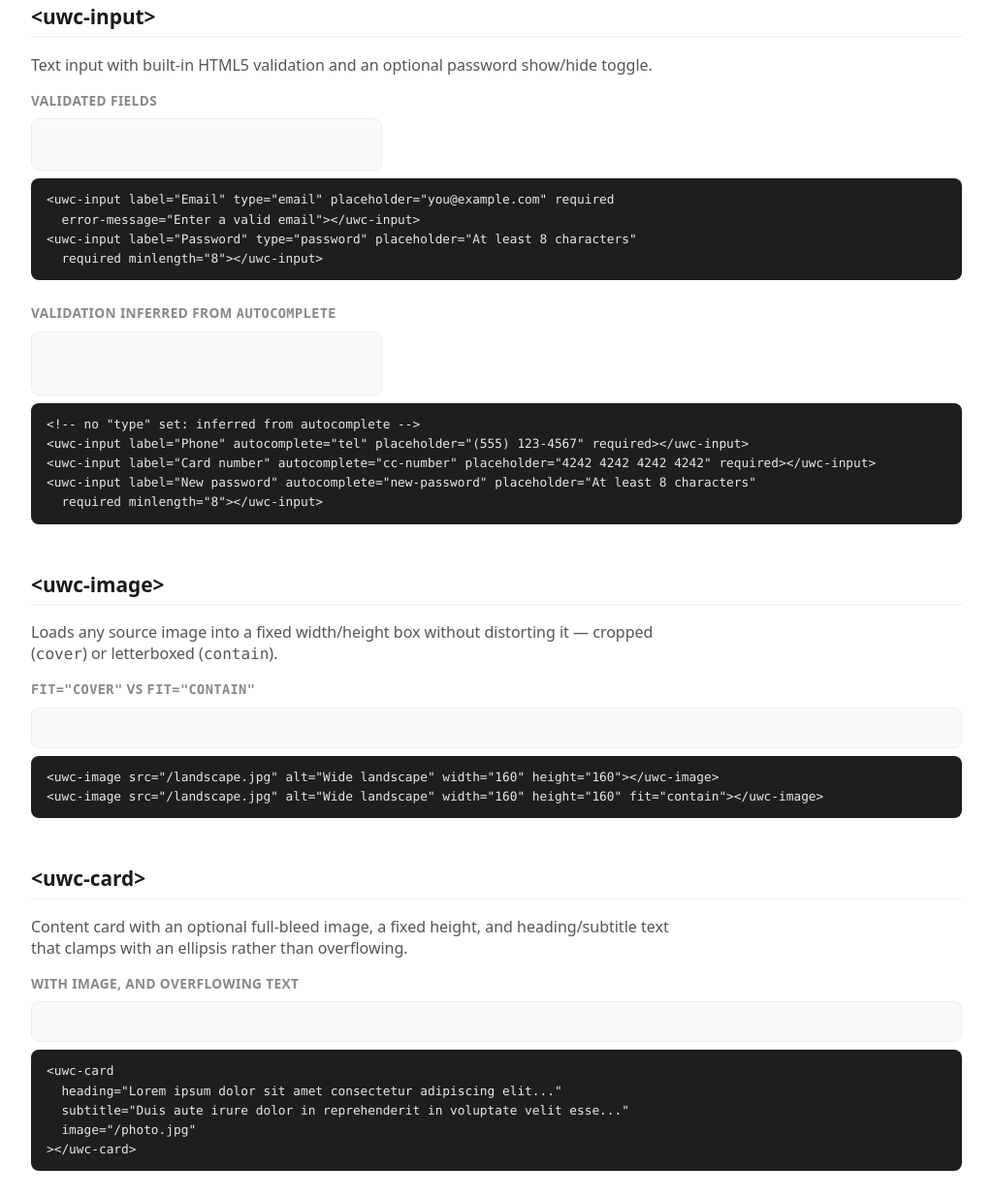
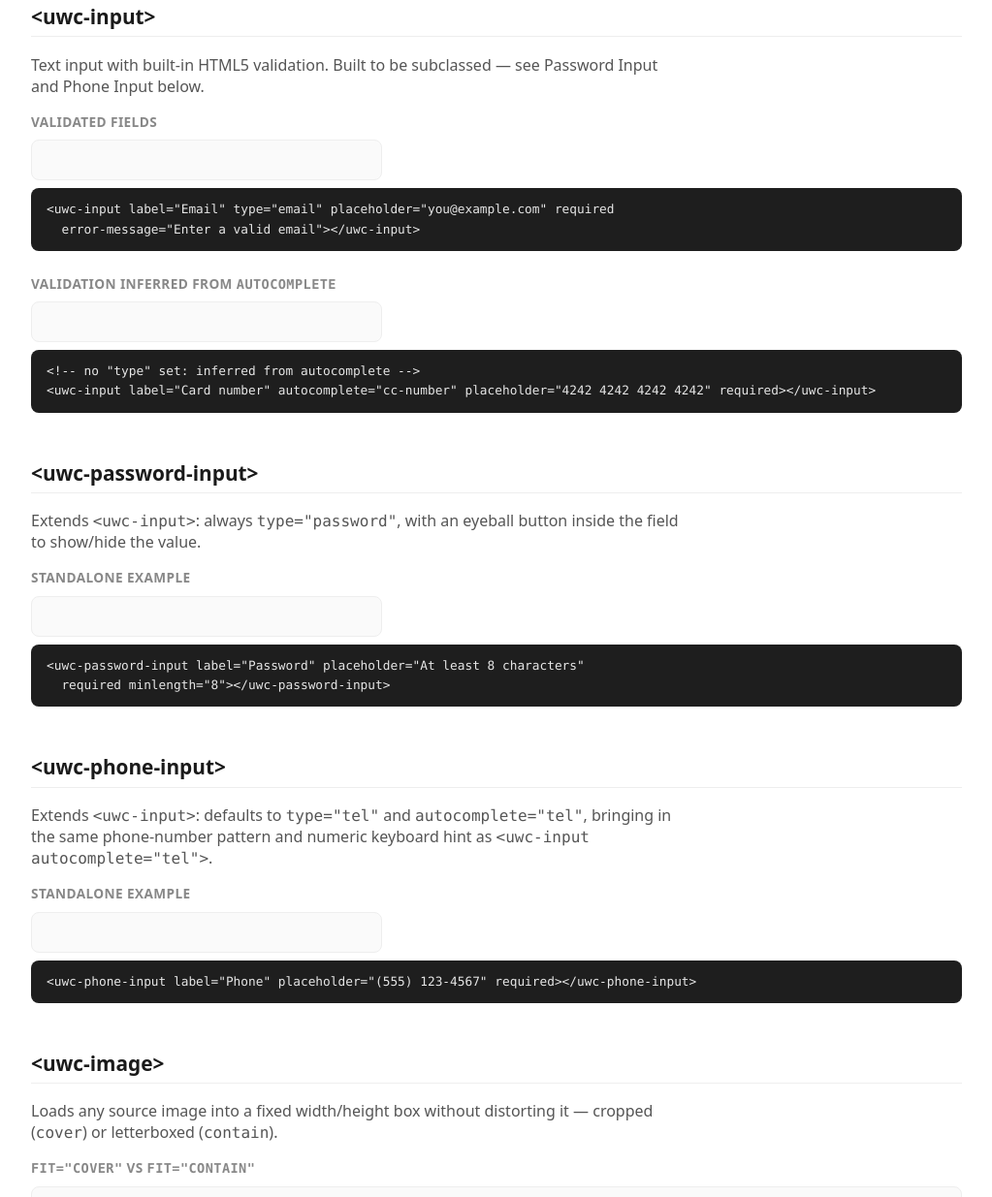
Before and after one commit to jamidwyer/understory, a website with bundled scripts: page public/index.html in a window 1280 px wide. Shown: the part 864-2099 px from the top of the page at 97% size, without its empty margins (0-1023 px from the left). Built offline with nearby package versions, Linux system fonts and the light colour scheme.

Commit message:
Improve Input components

```diff
--- a/public/index.html
+++ b/public/index.html
@@ -91,6 +91,8 @@
           {"href":"#button","label":"Button"},
           {"href":"#link-button","label":"Link Button"},
           {"href":"#input","label":"Input"},
+          {"href":"#password-input","label":"Password Input"},
+          {"href":"#phone-input","label":"Phone Input"},
           {"href":"#image","label":"Image"},
           {"href":"#card","label":"Card"},
           {"href":"#card-container","label":"Card Container"},
@@ -144,32 +146,51 @@
 
         <section id="input">
           <h2>&lt;uwc-input&gt;</h2>
-          <p class="description">Text input with built-in HTML5 validation and an optional password show/hide toggle.</p>
+          <p class="description">Text input with built-in HTML5 validation. Built to be subclassed — see Password Input and Phone Input below.</p>
 
           <div class="example">
             <h3>Validated fields</h3>
             <div class="example-render" style="flex-direction: column; align-items: stretch; max-width: 20rem;">
               <uwc-input label="Email" type="email" placeholder="you@example.com" required error-message="Enter a valid email"></uwc-input>
-              <uwc-input label="Password" type="password" placeholder="At least 8 characters" required minlength="8"></uwc-input>
             </div>
             <pre class="snippet"><code>&lt;uwc-input label="Email" type="email" placeholder="you@example.com" required
-  error-message="Enter a valid email"&gt;&lt;/uwc-input&gt;
-&lt;uwc-input label="Password" type="password" placeholder="At least 8 characters"
-  required minlength="8"&gt;&lt;/uwc-input&gt;</code></pre>
+  error-message="Enter a valid email"&gt;&lt;/uwc-input&gt;</code></pre>
           </div>
 
           <div class="example">
             <h3>Validation inferred from <code>autocomplete</code></h3>
             <div class="example-render" style="flex-direction: column; align-items: stretch; max-width: 20rem;">
-              <uwc-input label="Phone" autocomplete="tel" placeholder="(555) 123-4567" required></uwc-input>
               <uwc-input label="Card number" autocomplete="cc-number" placeholder="4242 4242 4242 4242" required></uwc-input>
-              <uwc-input label="New password" autocomplete="new-password" placeholder="At least 8 characters" required minlength="8"></uwc-input>
             </div>
             <pre class="snippet"><code>&lt;!-- no "type" set: inferred from autocomplete --&gt;
-&lt;uwc-input label="Phone" autocomplete="tel" placeholder="(555) 123-4567" required&gt;&lt;/uwc-input&gt;
-&lt;uwc-input label="Card number" autocomplete="cc-number" placeholder="4242 4242 4242 4242" required&gt;&lt;/uwc-input&gt;
-&lt;uwc-input label="New password" autocomplete="new-password" placeholder="At least 8 characters"
-  required minlength="8"&gt;&lt;/uwc-input&gt;</code></pre>
+&lt;uwc-input label="Card number" autocomplete="cc-number" placeholder="4242 4242 4242 4242" required&gt;&lt;/uwc-input&gt;</code></pre>
+          </div>
+        </section>
+
+        <section id="password-input">
+          <h2>&lt;uwc-password-input&gt;</h2>
+          <p class="description">Extends <code>&lt;uwc-input&gt;</code>: always <code>type="password"</code>, with an eyeball button inside the field to show/hide the value.</p>
+
+          <div class="example">
+            <h3>Standalone example</h3>
+            <div class="example-render" style="flex-direction: column; align-items: stretch; max-width: 20rem;">
+              <uwc-password-input label="Password" placeholder="At least 8 characters" required minlength="8"></uwc-password-input>
+            </div>
+            <pre class="snippet"><code>&lt;uwc-password-input label="Password" placeholder="At least 8 characters"
+  required minlength="8"&gt;&lt;/uwc-password-input&gt;</code></pre>
+          </div>
+        </section>
+
+        <section id="phone-input">
+          <h2>&lt;uwc-phone-input&gt;</h2>
+          <p class="description">Extends <code>&lt;uwc-input&gt;</code>: defaults to <code>type="tel"</code> and <code>autocomplete="tel"</code>, bringing in the same phone-number pattern and numeric keyboard hint as <code>&lt;uwc-input autocomplete="tel"&gt;</code>.</p>
+
+          <div class="example">
+            <h3>Standalone example</h3>
+            <div class="example-render" style="flex-direction: column; align-items: stretch; max-width: 20rem;">
+              <uwc-phone-input label="Phone" placeholder="(555) 123-4567" required></uwc-phone-input>
+            </div>
+            <pre class="snippet"><code>&lt;uwc-phone-input label="Phone" placeholder="(555) 123-4567" required&gt;&lt;/uwc-phone-input&gt;</code></pre>
           </div>
         </section>
 
```
